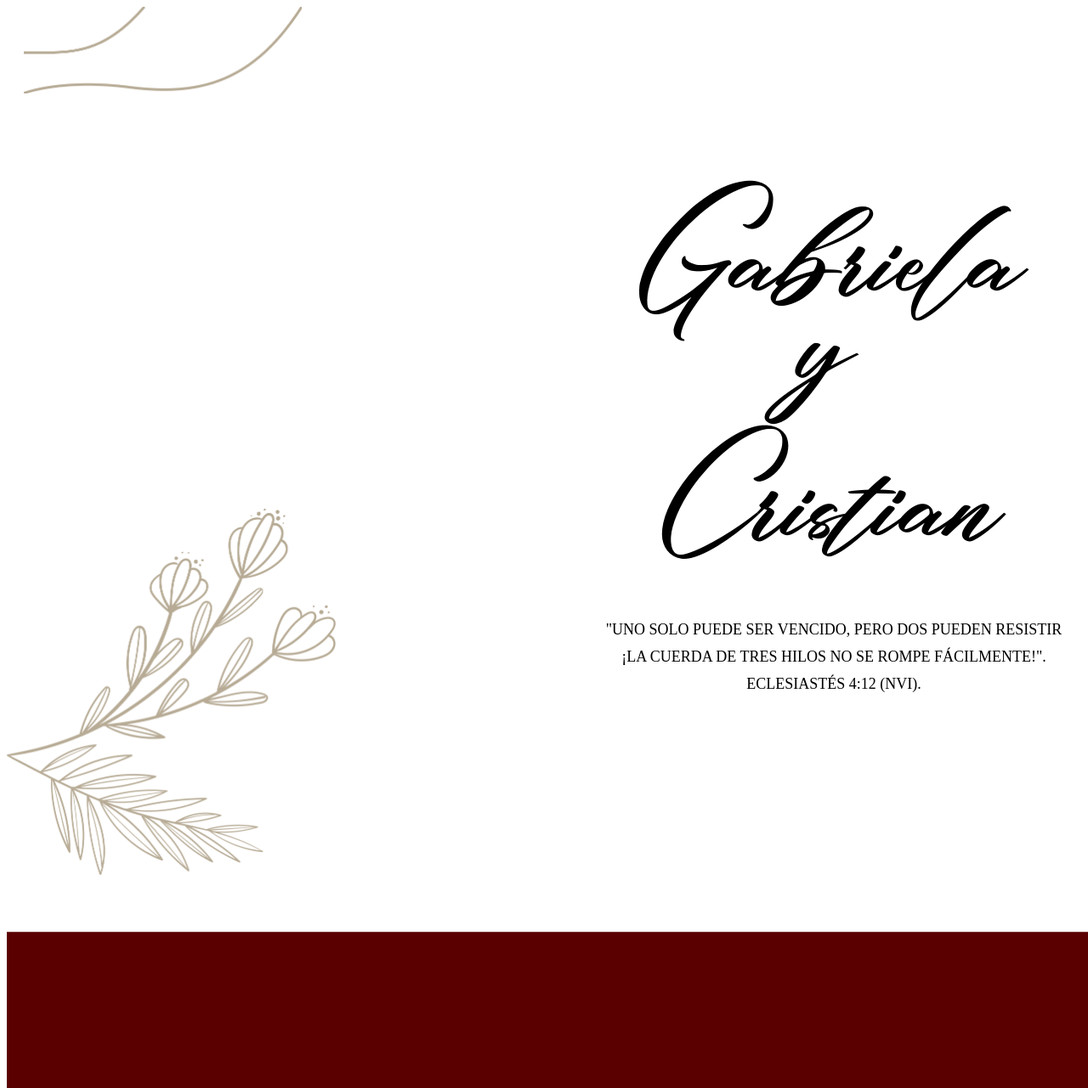
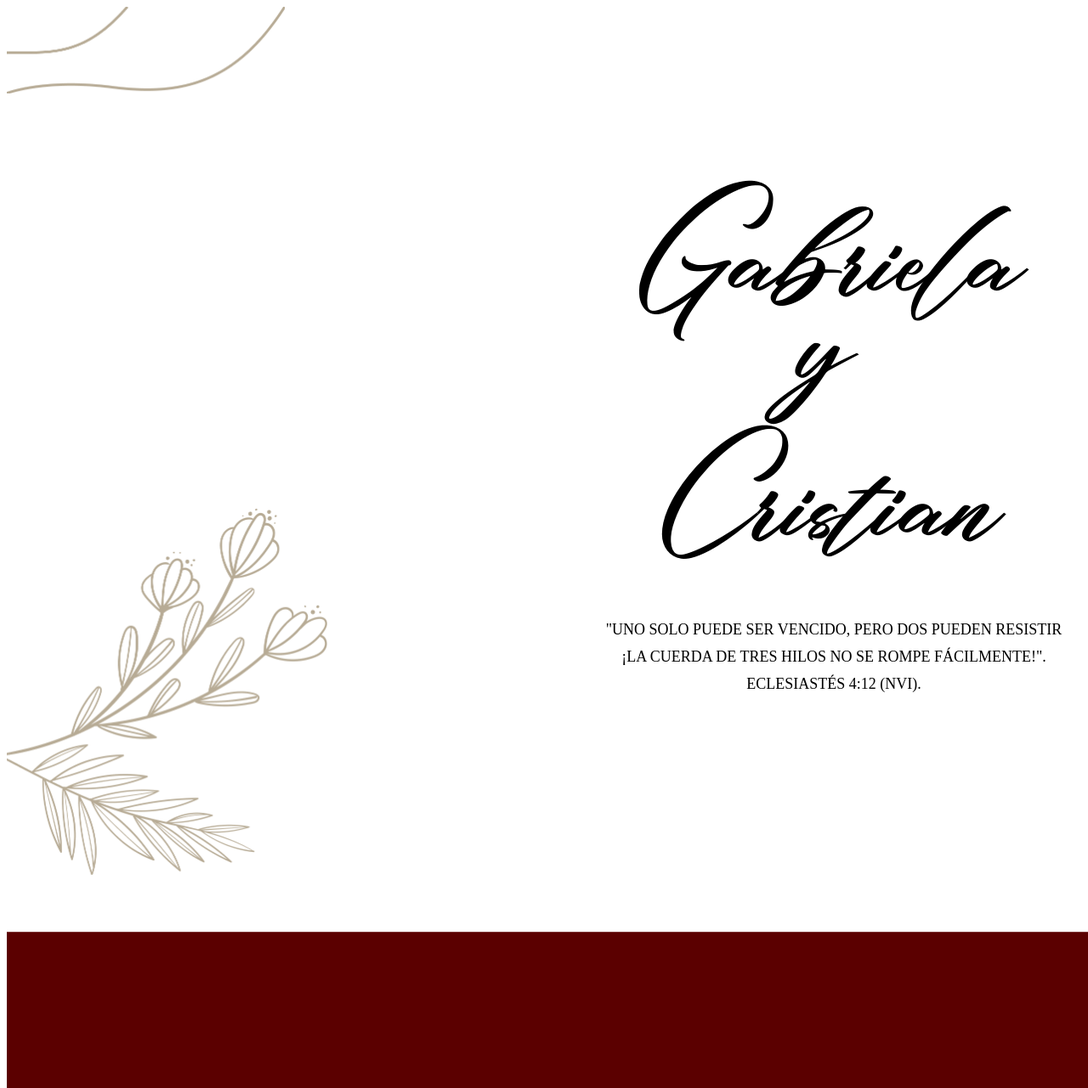
Before and after one commit to cley86/wedding-gil-figueroa, a plain HTML site: page index.html in a window 1280 px wide. Shown: the top 1281 px of the page at 85% size. Drawn offline with Linux system fonts and the light colour scheme; a web font is replaced by a local one.

Commit message:
Update index.css

```diff
--- a/index.css
+++ b/index.css
@@ -50,9 +50,9 @@ button {
     width: 1920px;
     height: 1089px;
     top: 0;
-  left: 19.996px;
     background: #ffffff;
     z-index: 1;
+    left: auto;
 }
 .line {
   position: relative;
@@ -152,7 +152,7 @@ button {
     width: 22.39%;
     height: 40.64%;
     top: 7.94%;
-  left: 77.61%;
+    left: 76.5%;
     background: url(./assets/images/af3f211a-fbc7-4474-af57-74869a440245.png)
     no-repeat center;
     background-size: cover;
@@ -163,7 +163,7 @@ button {
     width: 19.9%;
     height: 39.72%;
     top: 54.16%;
-  left: 0;
+    left: -10px;
     background: url(./assets/images/a1ceae93-bcc6-4553-9a8e-03e740aa8c6e.png)
     no-repeat center;
     background-size: cover;
```
Lines whose indentation alone changed are shown as unchanged.
